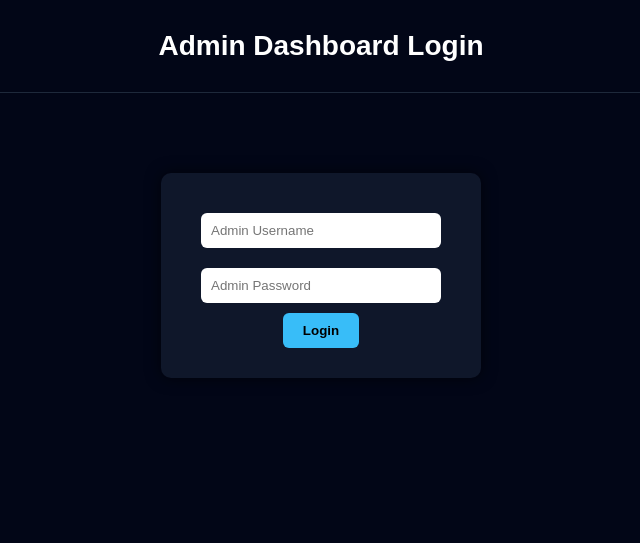
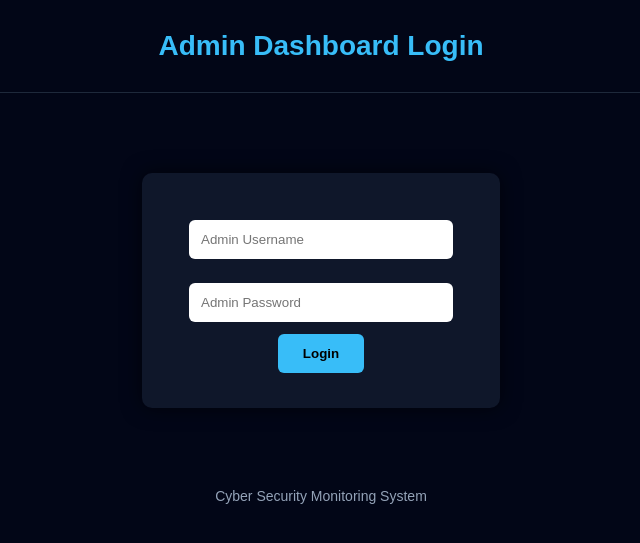
Before and after one commit to ayushbehere21-byte/cyber-attack-detection, a Flask app: template templates/admin.html in a window 1280 px wide. Shown: the top 543 px of the page, without its empty margins (319-959 px from the left). Run offline with Flask 3, Linux system fonts and the light colour scheme; the template is opened without the code that fills it, so the values that code supplies are empty.

Commit message:
Update admin.html

```diff
--- a/templates/admin.html
+++ b/templates/admin.html
@@ -2,7 +2,7 @@
 <html>
 <head>
 
-<title>Admin Login</title>
+<title>Admin Dashboard Login</title>
 
 <style>
 
@@ -14,50 +14,75 @@ margin:0;
 text-align:center;
 }
 
+/* HEADER */
+
 .header{
 padding:30px;
 font-size:28px;
 font-weight:bold;
 border-bottom:1px solid #1e293b;
+color:#38bdf8;
 }
+
+/* CONTAINER */
 
 .container{
 margin-top:80px;
 }
 
+/* LOGIN FORM */
+
 form{
 background:#0f172a;
 display:inline-block;
-padding:30px;
+padding:35px;
 border-radius:10px;
-box-shadow:0 0 15px rgba(0,0,0,0.6);
+box-shadow:0 0 20px rgba(0,0,0,0.6);
 }
 
+/* INPUT */
+
 input{
-padding:10px;
-margin:10px;
-width:220px;
+padding:12px;
+margin:12px;
+width:240px;
 border:none;
 border-radius:6px;
+outline:none;
 }
 
+/* BUTTON */
+
 button{
-padding:10px 20px;
+padding:12px 25px;
 border:none;
 border-radius:6px;
 background:#38bdf8;
 color:black;
 font-weight:bold;
 cursor:pointer;
+transition:0.3s;
 }
 
 button:hover{
 background:#0ea5e9;
+transform:scale(1.05);
 }
+
+/* MESSAGE */
 
 .message{
 color:#ef4444;
-margin-top:10px;
+margin-top:15px;
+font-size:16px;
+}
+
+/* FOOTER */
+
+.footer{
+margin-top:80px;
+font-size:14px;
+color:#94a3b8;
 }
 
 </style>
@@ -75,11 +100,11 @@ Admin Dashboard Login
 <form method="POST">
 
 <div>
-<input type="text" name="username" placeholder="Admin Username">
+<input type="text" name="username" placeholder="Admin Username" required>
 </div>
 
 <div>
-<input type="password" name="password" placeholder="Admin Password">
+<input type="password" name="password" placeholder="Admin Password" required>
 </div>
 
 <button type="submit">Login</button>
@@ -92,5 +117,9 @@ Admin Dashboard Login
 
 </div>
 
+<div class="footer">
+Cyber Security Monitoring System
+</div>
+
 </body>
 </html>
```
